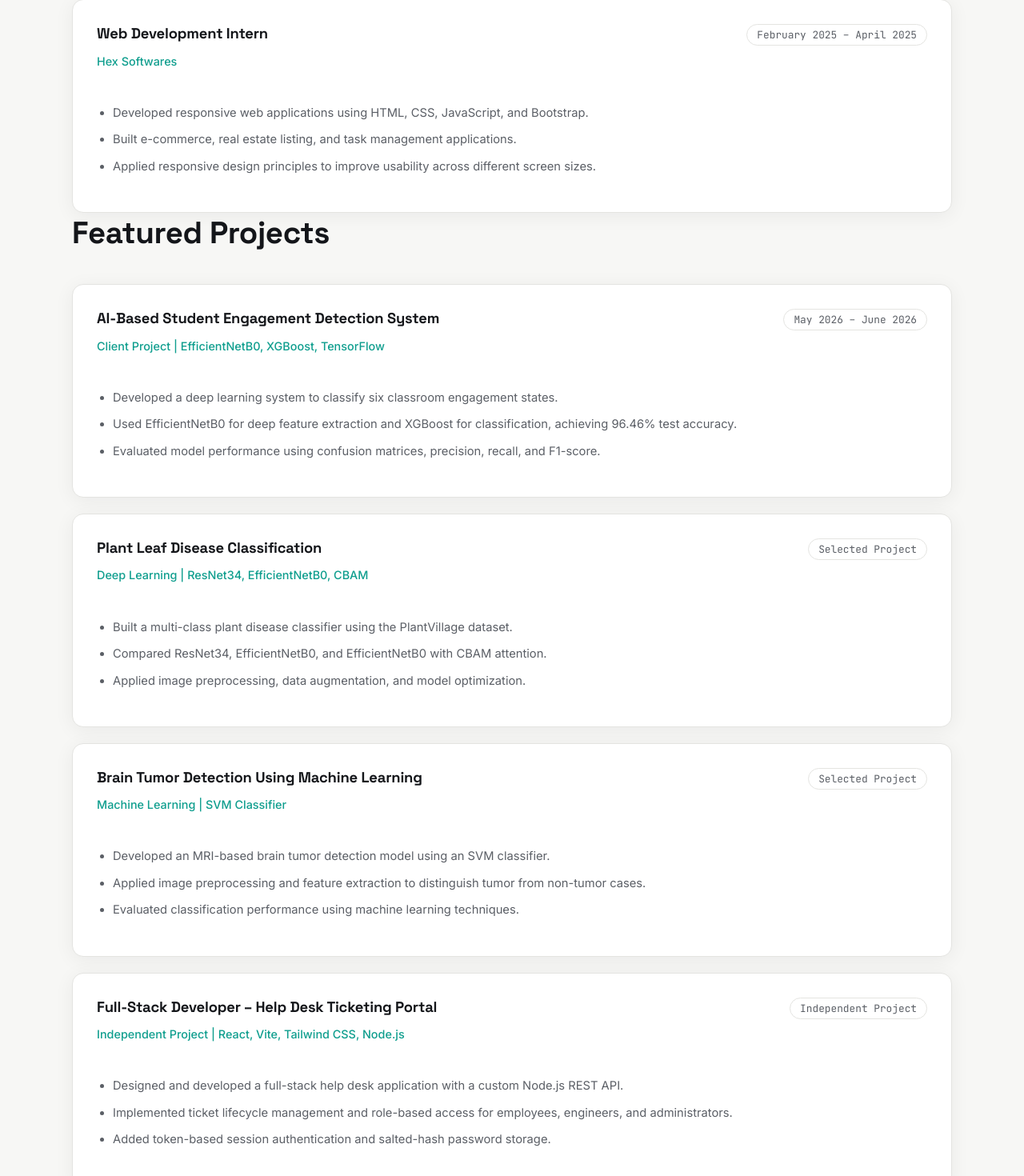
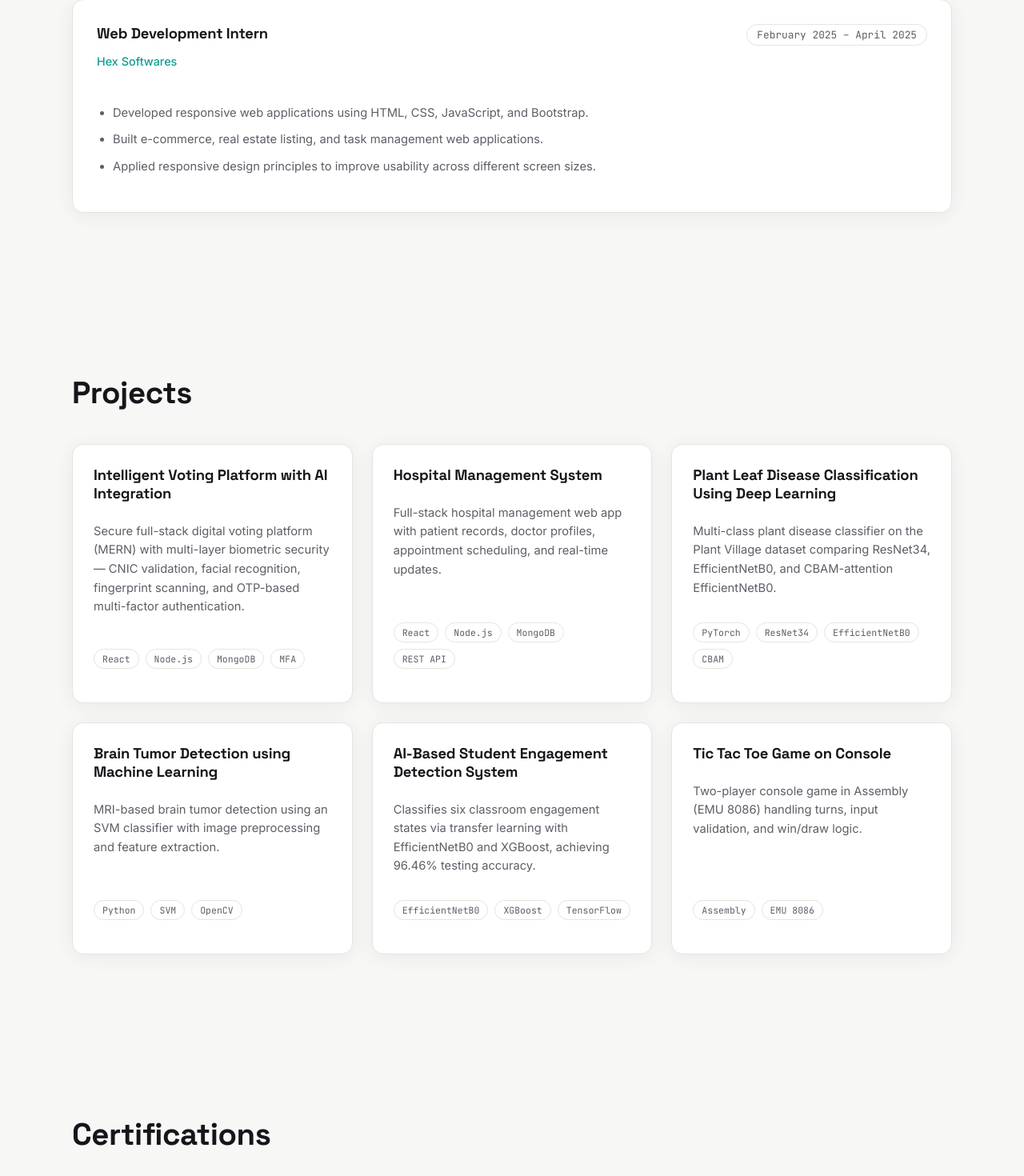
Before and after one commit to muhammadabubakar3520-ship-it/M.Abubakar.Portfolio, a React (Vite) app: page / in a window 1280 px wide. Shown: the part 2800-4270 px from the top of the page at 80% size. Built offline with nearby package versions, Linux system fonts and the light colour scheme.

Commit message:
Refactor Experience component and remove projects
Removed multiple project entries and refactored the ExperienceCard component to use motion for animations.

```diff
--- a/src/components/Experience.jsx
+++ b/src/components/Experience.jsx
@@ -29,61 +29,8 @@ const experience = [
     period: "February 2025 – April 2025",
     points: [
       "Developed responsive web applications using HTML, CSS, JavaScript, and Bootstrap.",
-      "Built e-commerce, real estate listing, and task management applications.",
+      "Built e-commerce, real estate listing, and task management web applications.",
       "Applied responsive design principles to improve usability across different screen sizes.",
-    ],
-  },
-];
-
-const projects = [
-  {
-    role: "AI-Based Student Engagement Detection System",
-    company: "Client Project | EfficientNetB0, XGBoost, TensorFlow",
-    period: "May 2026 – June 2026",
-    points: [
-      "Developed a deep learning system to classify six classroom engagement states.",
-      "Used EfficientNetB0 for deep feature extraction and XGBoost for classification, achieving 96.46% test accuracy.",
-      "Evaluated model performance using confusion matrices, precision, recall, and F1-score.",
-    ],
-  },
-  {
-    role: "Plant Leaf Disease Classification",
-    company: "Deep Learning | ResNet34, EfficientNetB0, CBAM",
-    period: "Selected Project",
-    points: [
-      "Built a multi-class plant disease classifier using the PlantVillage dataset.",
-      "Compared ResNet34, EfficientNetB0, and EfficientNetB0 with CBAM attention.",
-      "Applied image preprocessing, data augmentation, and model optimization.",
-    ],
-  },
-  {
-    role: "Brain Tumor Detection Using Machine Learning",
-    company: "Machine Learning | SVM Classifier",
-    period: "Selected Project",
-    points: [
-      "Developed an MRI-based brain tumor detection model using an SVM classifier.",
-      "Applied image preprocessing and feature extraction to distinguish tumor from non-tumor cases.",
-      "Evaluated classification performance using machine learning techniques.",
-    ],
-  },
-  {
-    role: "Full-Stack Developer – Help Desk Ticketing Portal",
-    company: "Independent Project | React, Vite, Tailwind CSS, Node.js",
-    period: "Independent Project",
-    points: [
-      "Designed and developed a full-stack help desk application with a custom Node.js REST API.",
-      "Implemented ticket lifecycle management and role-based access for employees, engineers, and administrators.",
-      "Added token-based session authentication and salted-hash password storage.",
-    ],
-  },
-  {
-    role: "Full-Stack Developer – Gift Inventory Management System",
-    company: "Independent Project | MERN Stack, MongoDB Atlas, Vercel",
-    period: "Independent Project",
-    points: [
-      "Developed and deployed a web application to manage promoter records and gift inventory.",
-      "Implemented promoter login and image-upload functionality.",
-      "Integrated MongoDB Atlas for cloud database management and deployed the application on Vercel.",
     ],
   },
 ];
@@ -93,37 +40,12 @@ const itemVariant = {
   visible: (i) => ({
     opacity: 1,
     y: 0,
-    transition: { duration: 0.5, delay: i * 0.08 },
+    transition: {
+      duration: 0.5,
+      delay: i * 0.08,
+    },
   }),
 };
-
-function ExperienceCard({ job, index }) {
-  return (
-    <motion.div
-      className="card experience-card"
-      key={job.role}
-      custom={index}
-      initial="hidden"
-      whileInView="visible"
-      viewport={{ once: true }}
-      variants={itemVariant}
-    >
-      <div className="experience-header">
-        <div>
-          <h3>{job.role}</h3>
-          <p className="experience-company">{job.company}</p>
-        </div>
-        <span className="experience-period">{job.period}</span>
-      </div>
-
-      <ul className="experience-points">
-        {job.points.map((point) => (
-          <li key={point}>{point}</li>
-        ))}
-      </ul>
-    </motion.div>
-  );
-}
 
 function Experience() {
   return (
@@ -139,30 +61,34 @@ function Experience() {
 
       <div className="experience-list">
         {experience.map((job, index) => (
-          <ExperienceCard
-            job={job}
-            index={index}
+          <motion.div
+            className="card experience-card"
             key={job.role}
-          />
-        ))}
-      </div>
+            custom={index}
+            initial="hidden"
+            whileInView="visible"
+            viewport={{ once: true }}
+            variants={itemVariant}
+          >
+            <div className="experience-header">
+              <div>
+                <h3>{job.role}</h3>
+                <p className="experience-company">
+                  {job.company}
+                </p>
+              </div>
 
-      <motion.h2
-        initial={{ opacity: 0, y: 20 }}
-        whileInView={{ opacity: 1, y: 0 }}
-        viewport={{ once: true }}
-        transition={{ duration: 0.5 }}
-      >
-        Featured Projects
-      </motion.h2>
+              <span className="experience-period">
+                {job.period}
+              </span>
+            </div>
 
-      <div className="experience-list">
-        {projects.map((job, index) => (
-          <ExperienceCard
-            job={job}
-            index={index}
-            key={job.role}
-          />
+            <ul className="experience-points">
+              {job.points.map((point) => (
+                <li key={point}>{point}</li>
+              ))}
+            </ul>
+          </motion.div>
         ))}
       </div>
     </section>
```
